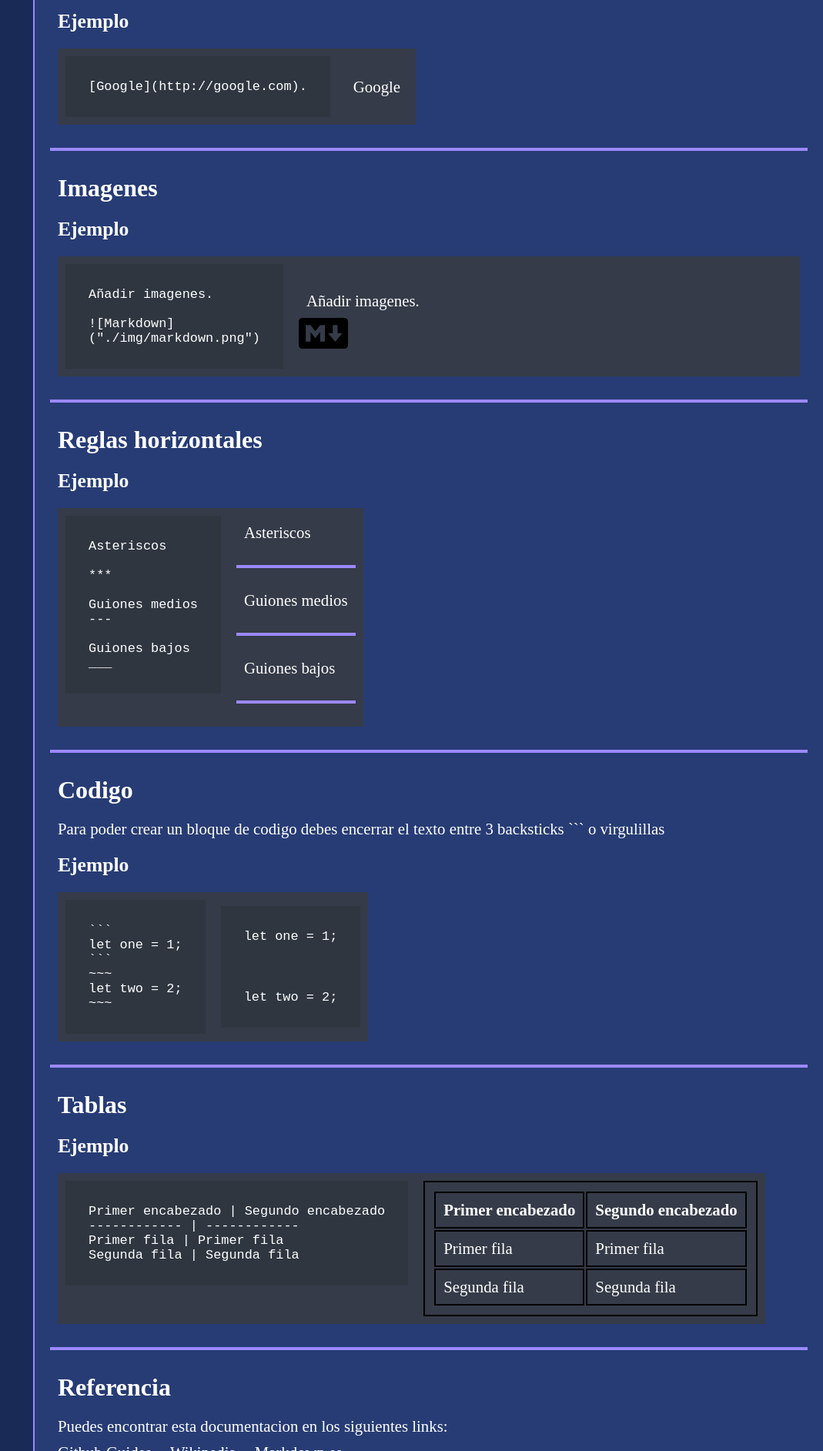
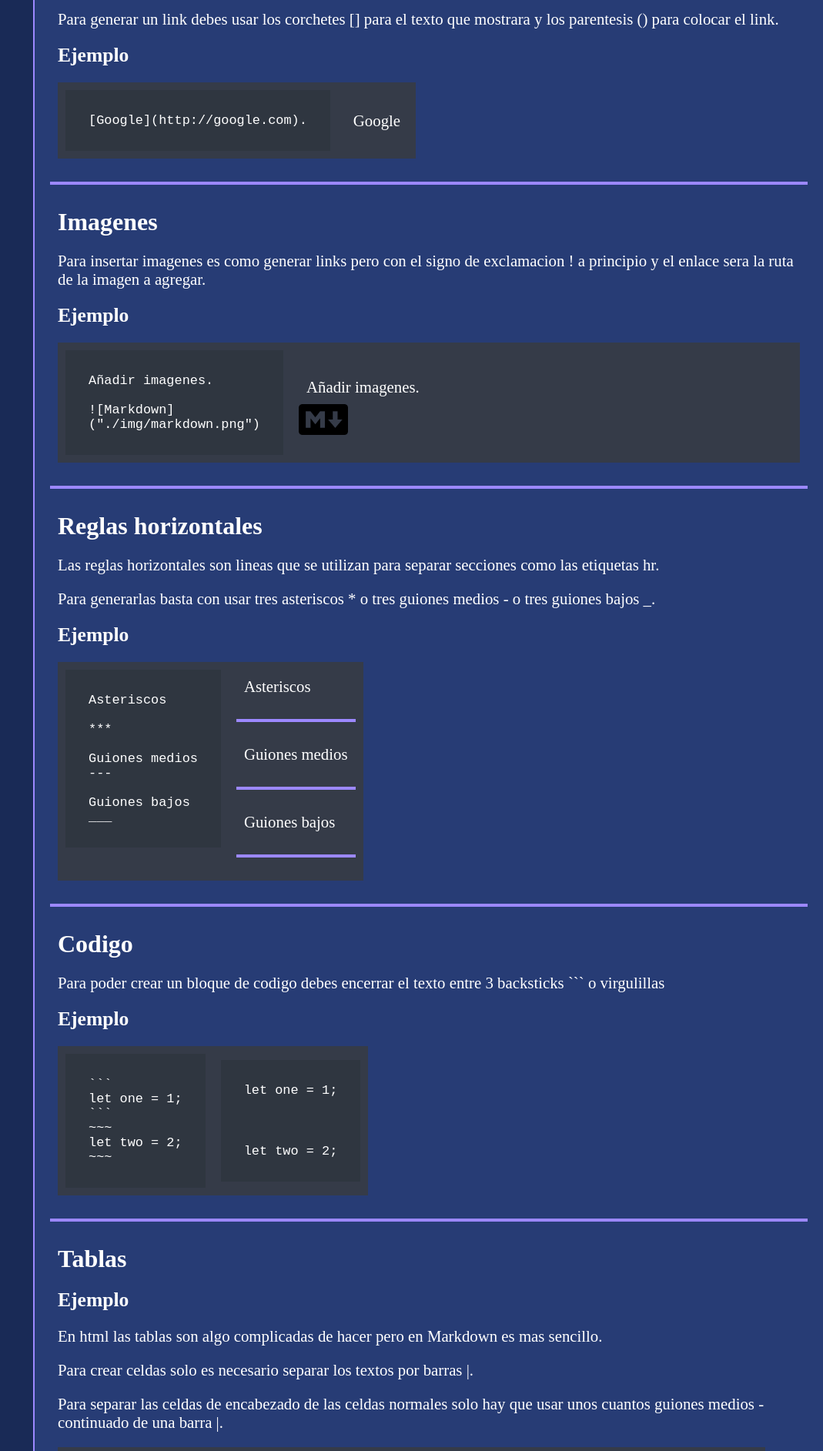
Before and after one commit to Federico-Taborda/Documentacion-Tecnica-Markdown, a plain HTML site: page index.html in a window 1280 px wide. Shown: the part 2564-4449 px from the top of the page at 77% size, without its empty margins (211-1280 px from the left). Drawn offline with Linux system fonts and the light colour scheme.

Commit message:
Documentacion finalizada

```diff
--- a/index.html
+++ b/index.html
@@ -110,7 +110,7 @@
             <h2 id="listas">Listas</h2>
             <p>Generar listas en Markdown es mas facil que en HTML. Puedes crear listas desordenadas como ordenadas</p>
             <p>Para crear listas utiliza asteriscos *, guiones - o numeros 1.</p>
-            <p>Para anidar listas debes hacer 4 espacios en blanco en la linea del texto que sera anidado</p>
+            <p>Para anidar listas debes hacer 4 espacios en blanco en la linea del texto que sera anidado.</p>
             <h3>Ejemplo:</h3>
             <article class="ejemplo">
                 <section class="izquierda">
@@ -158,6 +158,7 @@
             <hr>
 
             <h2 id="links">Links</h2>
+            <p>Para generar un link debes usar los corchetes [] para el texto que mostrara y los parentesis () para colocar el link.</p>
             <h3>Ejemplo</h3>
             <article class="ejemplo">
                 <section class="izquierda">
@@ -172,6 +173,7 @@
             <hr>
 
             <h2 id="imagenes">Imagenes</h2>
+            <p>Para insertar imagenes es como generar links pero con el signo de exclamacion ! a principio y el enlace sera la ruta de la imagen a agregar.</p>
             <h3>Ejemplo</h3>
             <article class="ejemplo">
                 <section class="izquierda">
@@ -190,6 +192,8 @@
             <hr>
 
             <h2 id="reglas">Reglas horizontales</h2>
+            <p>Las reglas horizontales son lineas que se utilizan para separar secciones como las etiquetas hr.</p>
+            <p>Para generarlas basta con usar tres asteriscos * o tres guiones medios - o tres guiones bajos _.</p>
             <h3>Ejemplo</h3>
             <article class="ejemplo">
                 <section class="izquierda">
@@ -241,6 +245,9 @@
 
             <h2 id="tablas">Tablas</h2>
             <h3>Ejemplo</h3>
+            <p>En html las tablas son algo complicadas de hacer pero en Markdown es mas sencillo.</p>
+            <p>Para crear celdas solo es necesario separar los textos por barras |.</p>
+            <p>Para separar las celdas de encabezado de las celdas normales solo hay que usar unos cuantos guiones medios - continuado de una barra |.</p>
             <article class="ejemplo">
                 <section class="izquierda">
                     <pre>
```
